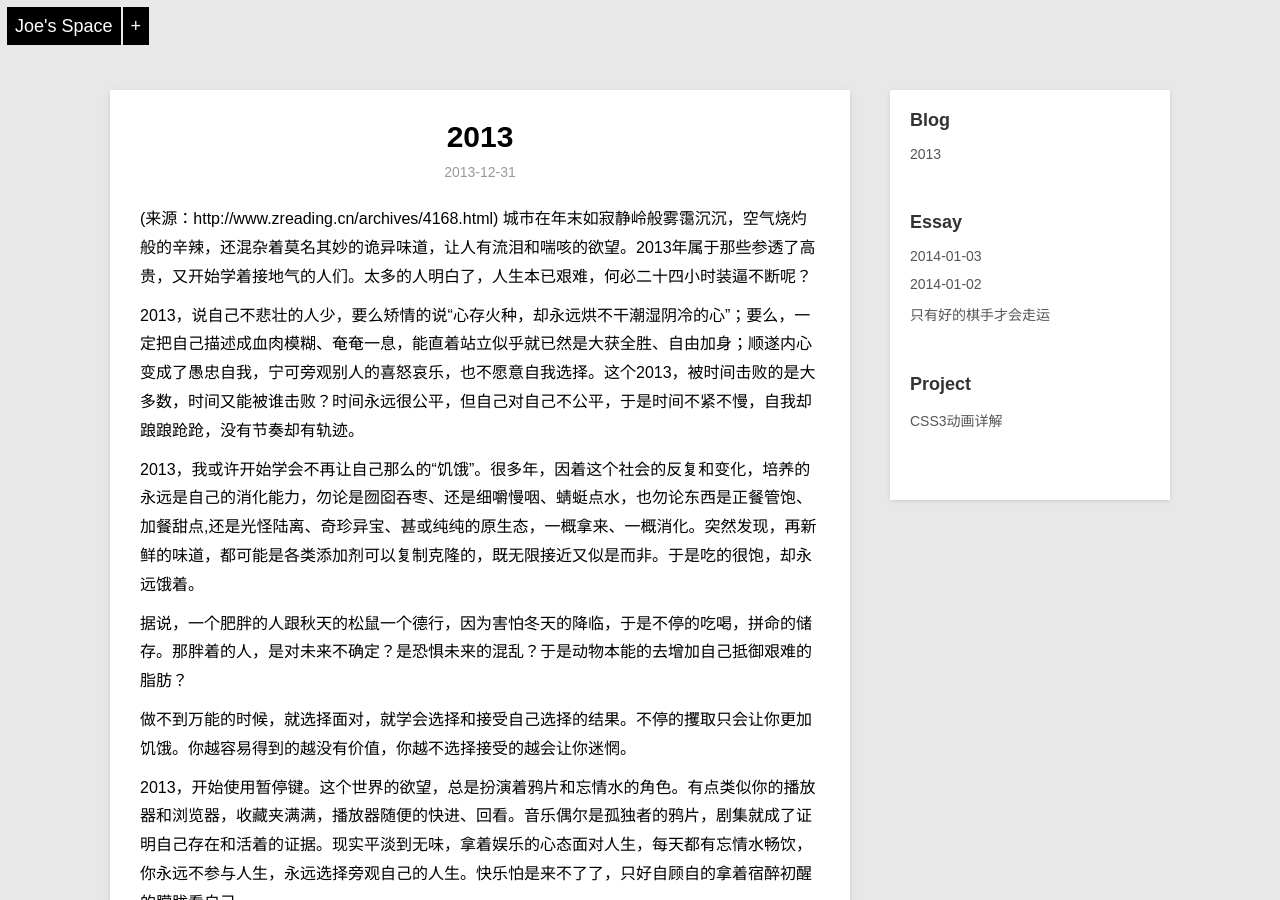
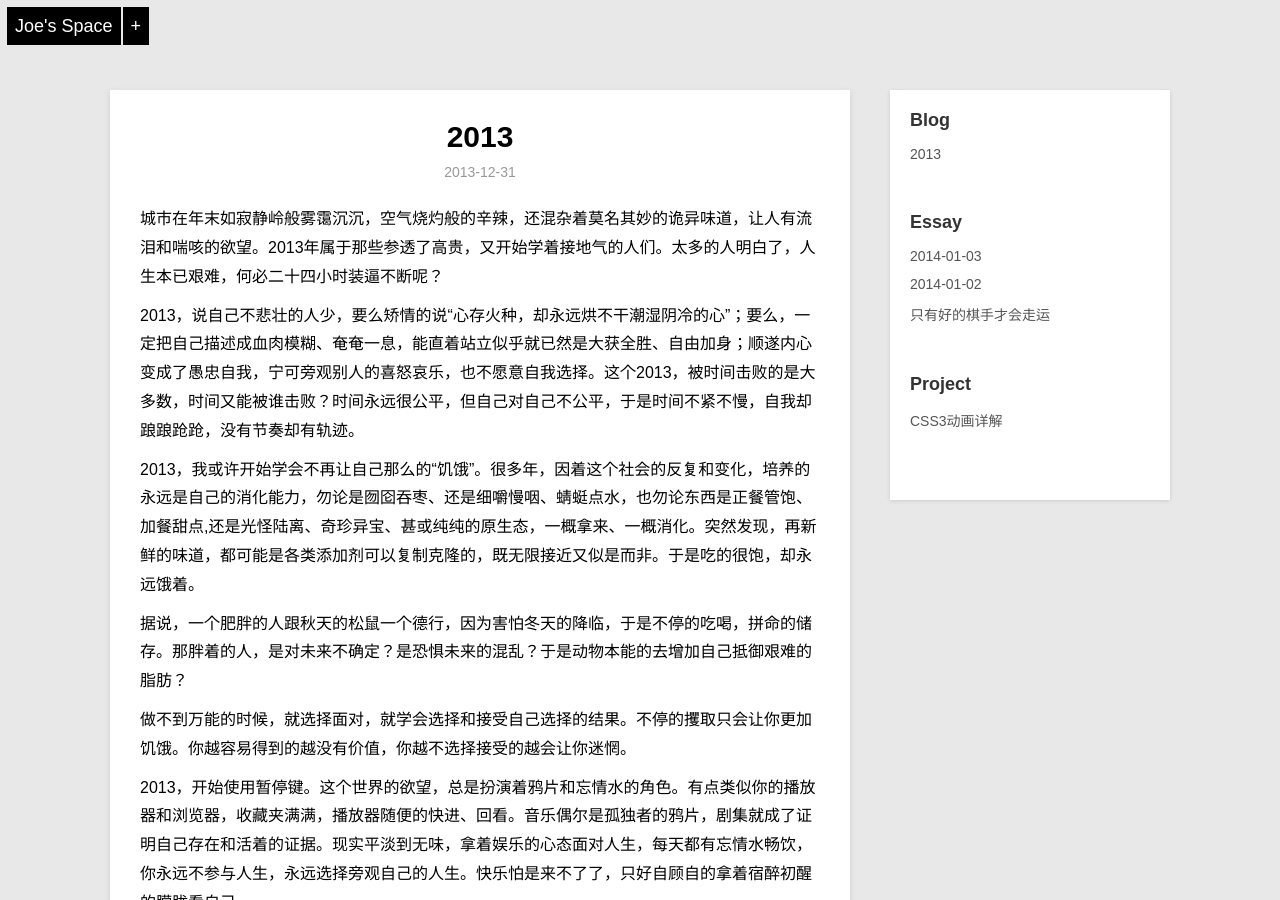
Before and after one commit to fangyijoe/fangyijoe.github.io, a Jekyll site: the page built from _posts/blog/2013-12-31-over.md, in a window 1280 px wide and 900 px high. Built offline with Jekyll 4.4.1, drawn with Linux system fonts in a browser that asks for light colours; Markdown is read by kramdown in place of the engine named in the settings; some of the changed lines change nothing that is shown; some of the changed text lies outside the part shown.

Commit message:
Update 2013-12-31-over.md

```diff
--- a/_posts/blog/2013-12-31-over.md
+++ b/_posts/blog/2013-12-31-over.md
@@ -1,10 +1,9 @@
 ---
 layout: post
 title: 2013
-description: 来源：http://www.zreading.cn/archives/4168.html
+description: 李笑来和时间做朋友，冯唐用文字打败时间，你呢？
 category: blog
 ---
-(来源：http://www.zreading.cn/archives/4168.html)
 城市在年末如寂静岭般雾霭沉沉，空气烧灼般的辛辣，还混杂着莫名其妙的诡异味道，让人有流泪和喘咳的欲望。2013年属于那些参透了高贵，又开始学着接地气的人们。太多的人明白了，人生本已艰难，何必二十四小时装逼不断呢？
 
 2013，说自己不悲壮的人少，要么矫情的说“心存火种，却永远烘不干潮湿阴冷的心”；要么，一定把自己描述成血肉模糊、奄奄一息，能直着站立似乎就已然是大获全胜、自由加身；顺遂内心变成了愚忠自我，宁可旁观别人的喜怒哀乐，也不愿意自我选择。这个2013，被时间击败的是大多数，时间又能被谁击败？时间永远很公平，但自己对自己不公平，于是时间不紧不慢，自我却踉踉跄跄，没有节奏却有轨迹。
@@ -34,3 +33,5 @@
 每一天都是新的，但是你做不到自己是新的，于是旧瓶新酒、宿醉惺忪。一年的历程，开始的是谁，归来的又是谁呢？
 
 百花开尽君始归，又有谁击败了时间？
+
+(来源：http://www.zreading.cn/archives/4168.html)
```
